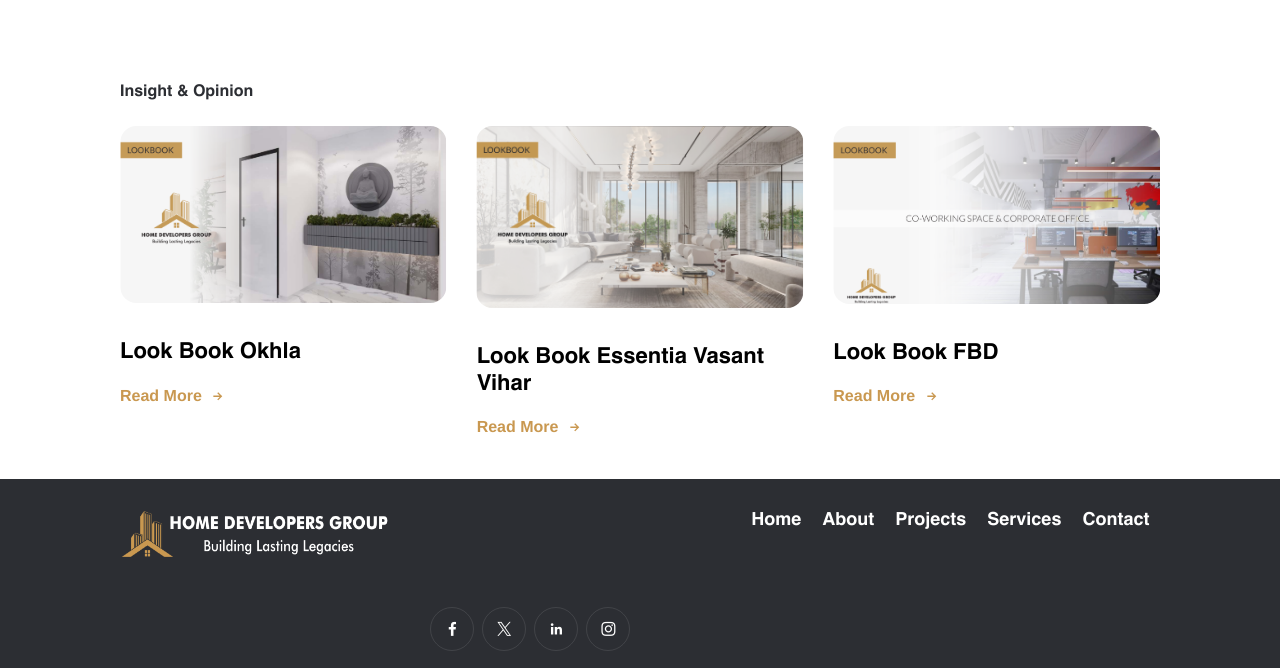
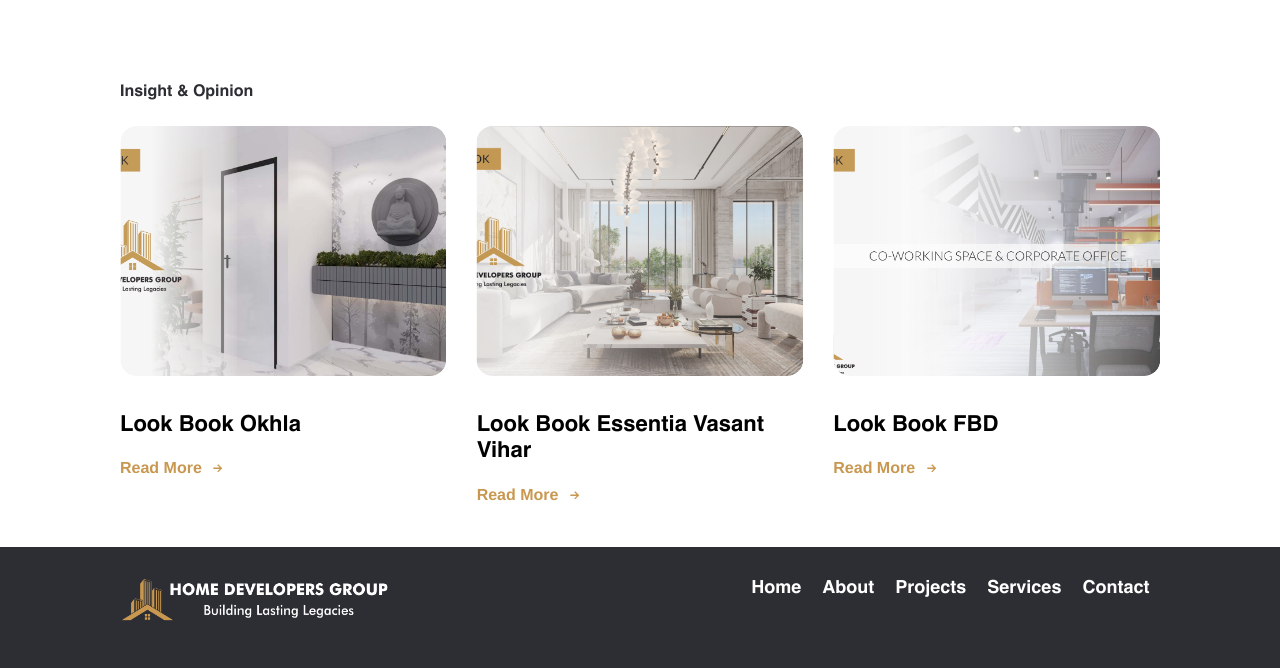
Before and after one commit to kumarprincepk/hdgroupnext, a Next.js app: page / in a window 1280 px wide. Shown: the part 3600-4268 px from the top of the page. Built offline with nearby package versions, Linux system fonts and the light colour scheme; grey boxes are pictures that could not be loaded.

Commit message:
opinion image size fixed

```diff
--- a/components/dashboard/readMoreSection/ReadMoreSection.jsx
+++ b/components/dashboard/readMoreSection/ReadMoreSection.jsx
@@ -98,7 +98,7 @@
                     alt={pdf.title}
                     width={400}
                     height={250}
-                    style={{ width: "100%", height: "auto" }}
+                    style={{ width: "100%", height: "250px", borderRadius: "16px" }}
                   />
                 </div>
 
--- a/components/footerSection/Footer.jsx
+++ b/components/footerSection/Footer.jsx
@@ -28,7 +28,7 @@
                   src="/images/logo/logo-white.png"
                   alt="logo-image"
                   width={270}
-                  height={50}
+                  height={45}
                   className="object-cover w-full"
                 />
               </div>
```
